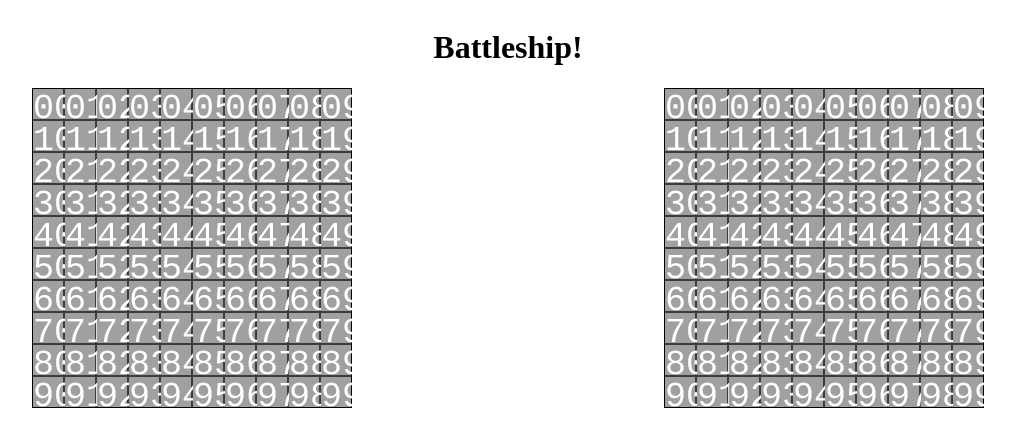
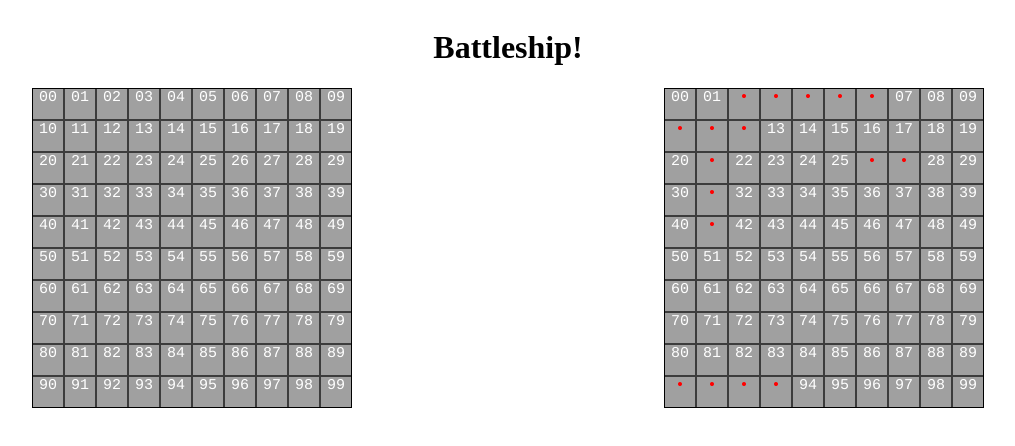
Before and after one commit to nhsegal/battleship, a website built with webpack: page src/template.html in a window 1280 px wide. Shown: the whole page, without its empty margins (132-1147 px from the left). Built offline with nearby package versions, Linux system fonts and the light colour scheme.

Commit message:
Add reveal ships function

```diff
--- a/src/gamePieces.js
+++ b/src/gamePieces.js
@@ -260,10 +260,11 @@ computer.randomlyPlaceShips();
 human.randomlyPlaceShips();
 
 // *****  For testing only, set computer ship positions:
+/*
 for (let i =0; i< computer.gameboard.fleet.length; i++){
   computer.gameboard.fleet[i].x = 0
   computer.gameboard.fleet[i].y = i;
-  computer.gameboard.fleet[i].orientation= 'x';
+  computer.gameboard.fleet[i].axis= 'x';
 }
 /*
 for (let i =0; i< computer.gameboard.fleet.length; i++){
--- a/src/index.js
+++ b/src/index.js
@@ -23,10 +23,9 @@ const displayAttack = function(e){
   console.log(`cell ${e.target.id} attacked`);
   let y = parseInt(e.target.id.slice(-2)) % 10;
   let x = Math.floor(parseInt(e.target.id.slice(-2))/10);
-  console.log(x, y);
-  console.log(computer.gameboard.fleet)
+  //console.log(x, y);
   let hit = computer.gameboard.fleet.filter(ship =>
-    x == ship.x && y == ship.y);
+    ship.x === String(x) && ship.y === String(y));
   console.log(hit);
   if (hit.length > 0){
     e.target.style.color = 'red';
@@ -39,3 +38,24 @@ const displayAttack = function(e){
 
 makeGameboard(playerGB);
 makeGameboard(cpuGB);
+
+const revealCpuShips = () => {
+  for (const ship of computer.gameboard.fleet){
+    let loc = null;
+    for (let i = 0; i<ship.length; i++){
+      let x = ship.x;
+      let y = ship.y;
+      if (ship.axis === 'x'){
+        x = x + i
+      } else {
+        y = y + i;
+      }
+      loc = `cpuGB`+ x + y;
+      let element = document.getElementById(`${loc}`)
+      element.style.color = 'red';
+      element.innerHTML  = '&#8226';
+    }
+  }
+}
+
+revealCpuShips();
--- a/src/styles.css
+++ b/src/styles.css
@@ -25,7 +25,7 @@ body{
 
 .gameboard > div{
   background-color:  rgb(160,160,160);
-  font-size: 35px;
+  font-size: 15px;
   padding: 0;
   font-family: Courier, monospace;
   text-align: center;
```
Also changed, not shown: dist/index.html.
